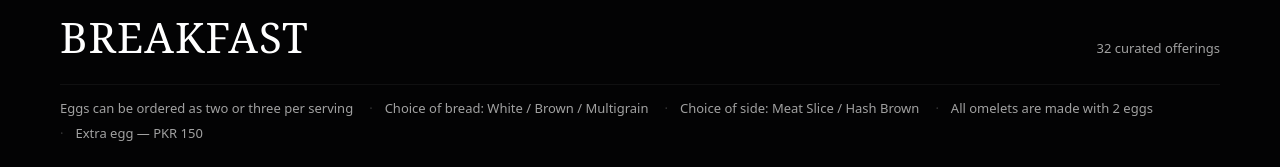
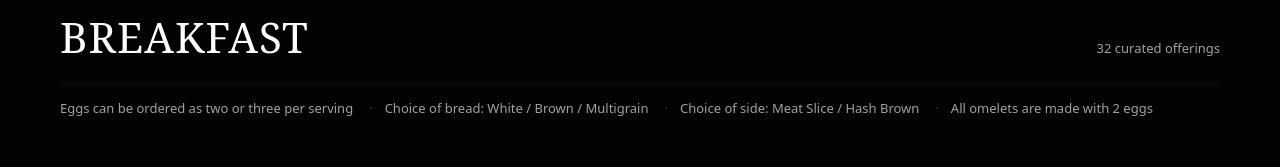
Before and after one commit to ahwebworks2007/Chaye-Khana-DHA-4, a React (Vite) app: page / in a window 1280 px wide. Shown: the part 3400-3567 px from the top of the page. Built offline with nearby package versions, Linux system fonts and the light colour scheme; no server answers; a web font is replaced by a local one.

Commit message:
refactor(menu): remove obsolete extra egg pricing note

```diff
--- a/src/components/DigitalMenuSection.tsx
+++ b/src/components/DigitalMenuSection.tsx
@@ -18,7 +18,6 @@ export const DigitalMenuSection: React.FC<DigitalMenuSectionProps> = ({ initialC
       'Choice of bread: White / Brown / Multigrain',
       'Choice of side: Meat Slice / Hash Brown',
       'All omelets are made with 2 eggs',
-      'Extra egg — PKR 150',
     ],
     'sandwiches-burgers': [
       'Bread choices: White / Brown / Focaccia',
```
